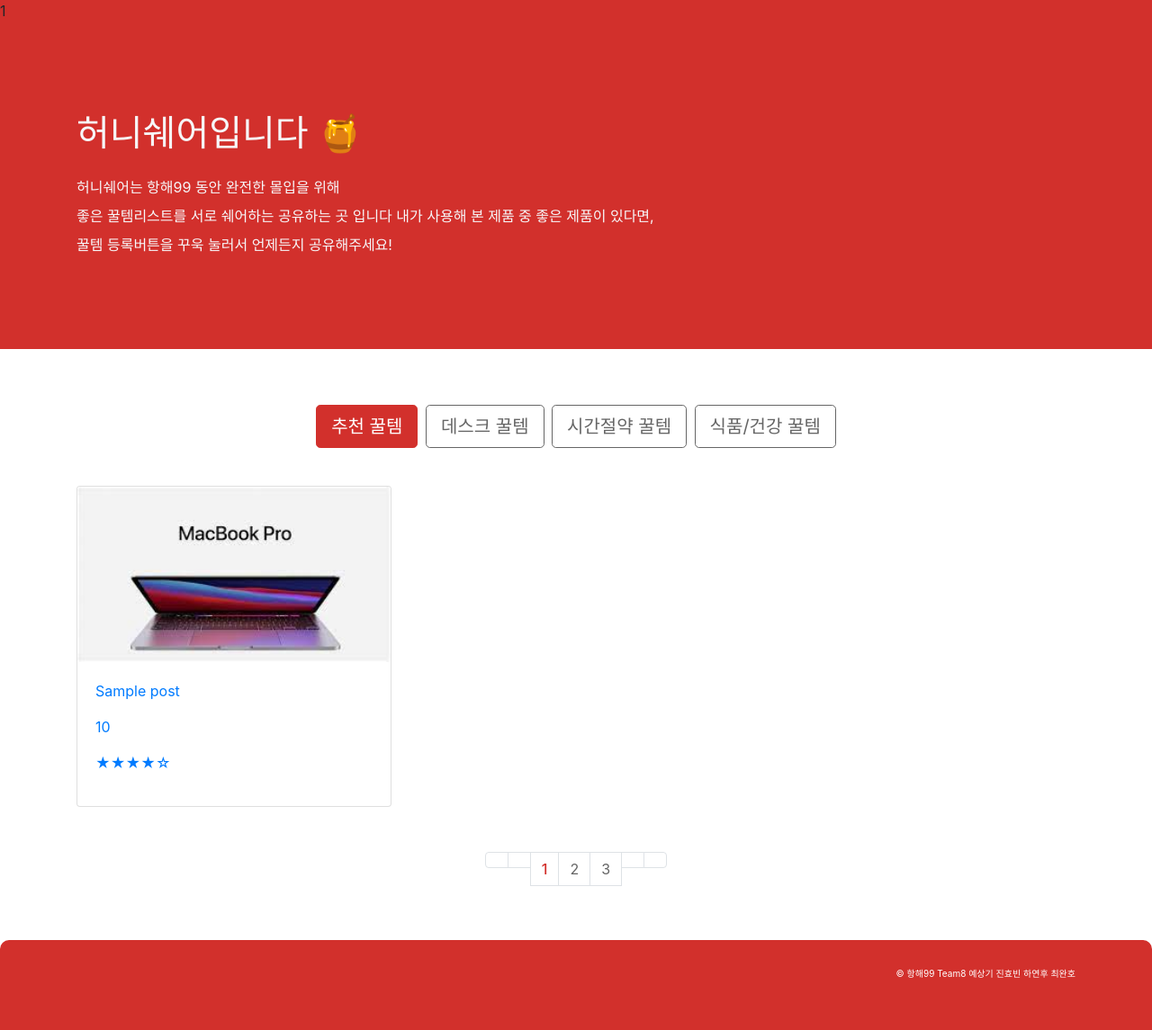
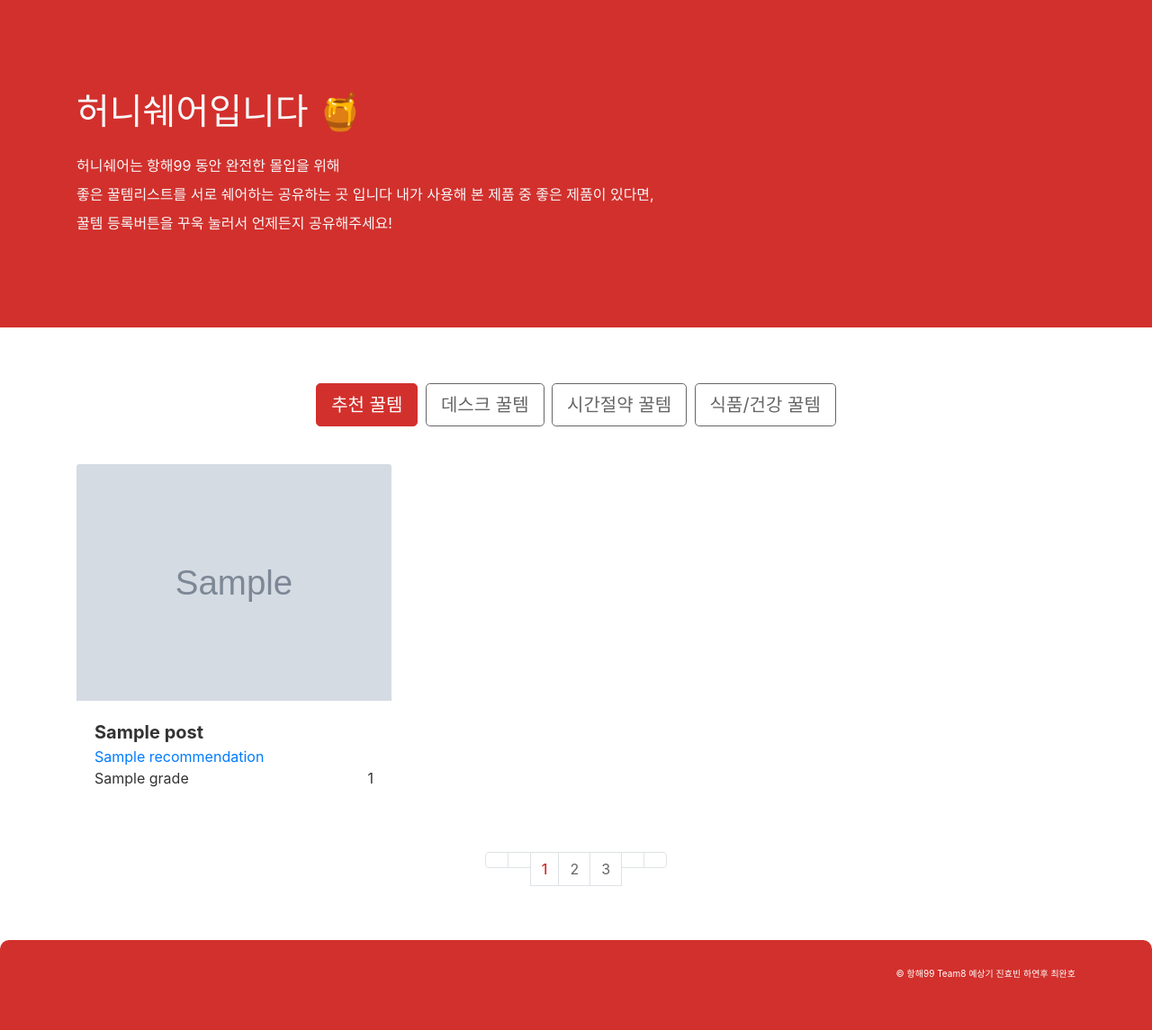
Before and after one commit to with-key/hanghae99_mini_team8, a Flask app: template templates/home.html in a window 1280 px wide. Shown: the part 69-1214 px from the top of the page at 90% size. Run offline with Flask 2, Linux system fonts and the light colour scheme; the template is opened without the code that fills it: most values are stand-ins (such as "Sample title", 1, 10 or a date in 2020); grey boxes marked "Sample" are stand-in pictures; some libraries are stand-ins or nearby versions.

Commit message:
#9 메인 디자인 및 로직수정'

```diff
--- a/static/css/home.css
+++ b/static/css/home.css
@@ -8,10 +8,6 @@
 }
 
 .main-banner .banner {
-  /* background-image: url(../images/main-banner-sample.png);
-  background-position: center right;
-  background-repeat: no-repeat;
-  background-size: 325px 235px; */
   padding: 100px 0;
 }
 
@@ -39,4 +35,27 @@
 
 .card-list .card {
   margin-bottom: 30px;
+  border: none;
 }
+.card:hover {
+  transform: translateY(-10px);
+  transition: all 300ms;
+}
+
+.card_contents {
+  text-decoration: none;
+}
+
+.postname {
+  font-size: 20px;
+  font-weight: 700;
+  color: #333;
+}
+
+.card_bottom {
+  display: flex;
+  justify-content: space-between;
+}
+.card_bottom div {
+  color: #333;
+}
--- a/templates/home.html
+++ b/templates/home.html
@@ -3,7 +3,6 @@
 {% block title %}Honey Share | 홈{% endblock %}
 {% block content %}
 <div class="main-banner">
-	<div>{{user_info.userid}}</div>
 	<div class="container">
 		<div class="banner">
 			<h3 class="h1 main-title">허니쉐어입니다 🍯</h3>
@@ -28,12 +27,15 @@
 			{% for post in posts %}
 			<div class="col-md-4">
 				<div class="card">
-					<a href="post/{{post.post_id}}">
-						<img src="../static/images/product1.jpg" alt="" class="card-img-top">
+					<a href="post/{{post.post_id}}" class="card_contents">
+						<img src="{{post.image}}" alt="" class="card-img-top">
 						<div class="card-body">
-							<p class="product-desc text-truncate">{{post.postname}}</p>
-							<p class="product-price text-truncate">{{post.price}}</p>
-							<p class="product-score">★★★★☆</p>
+							<div class="product-desc text-truncate postname">{{post.postname}}</div>
+							<div class="product-price text-truncate">{{post.recommendation}}</div>
+							<div class="card_bottom">
+								<div class="product-score">{{post.grade}}</div>
+								<div class="product-score">{{post.userid}}</div>
+							</div>
 						</div>
 					</a>
 				</div>
@@ -41,8 +43,6 @@
 			{% endfor %}
 		</div>
 	</div>
-
 	{% include '_pagination.html' %}
-
 </div>
 {% endblock %}
```
